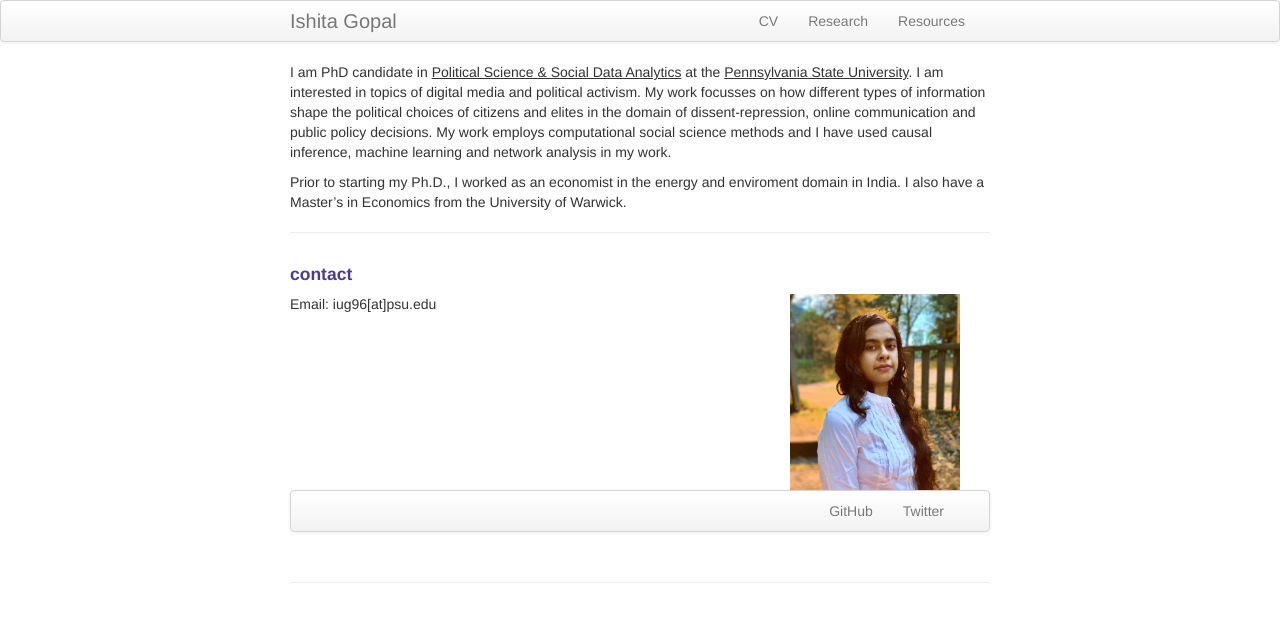
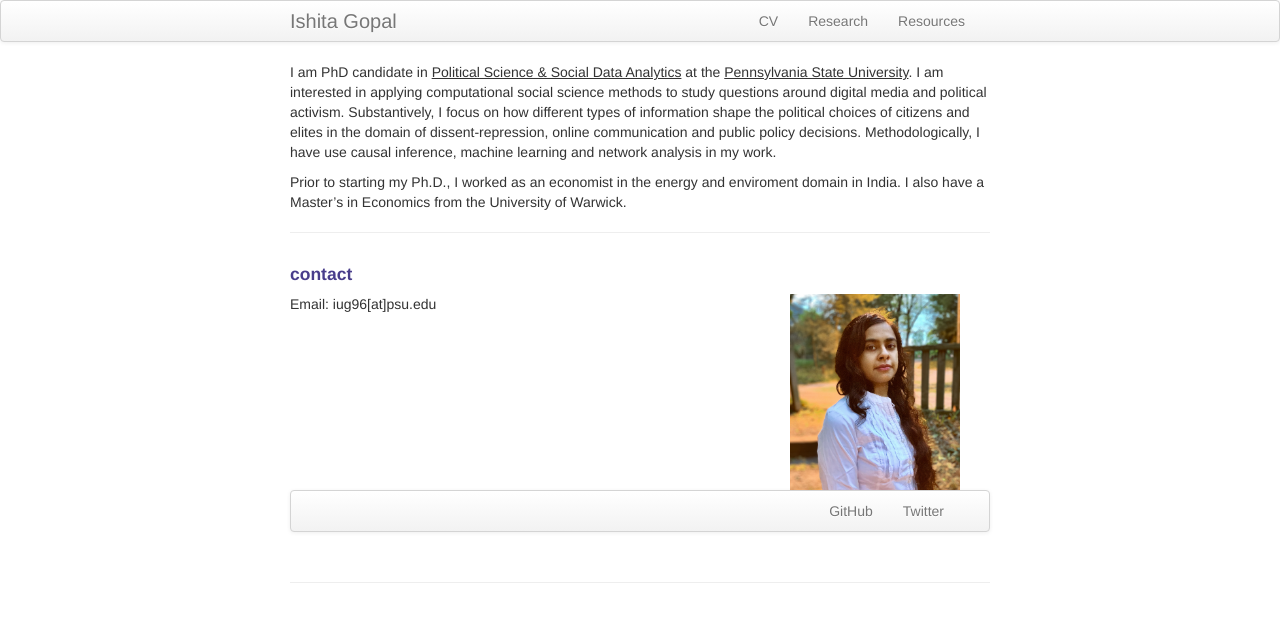
Before and after one commit to IshitaGopal/IshitaGopal.github.io, a Jekyll site: the page built from index.md, in a window 1280 px wide. Shown: the top 622 px of the page. Built offline with Jekyll 4.4.1, drawn with Linux system fonts in a browser that asks for light colours.

Commit message:
Update index.md

```diff
--- a/index.md
+++ b/index.md
@@ -2,10 +2,10 @@
 layout: frontpage
 title: Ishita Gopal
 description: Ishita Gopal is a PhD candidate at PSU.
-#keywords: Blue, Ham, treats, recycling, mail, being a good boy
+#keywords: CSS
 ---
 
-I am PhD candidate in <u>Political Science & Social Data Analytics</u> at the <u>Pennsylvania State University</u>. I am interested in topics of digital media and political activism. My work focusses on how different types of information shape the political choices of citizens and elites in the domain of dissent-repression, online communication and public policy decisions. My work employs computational social science methods and I have used causal inference, machine learning and network analysis in my work.
+I am PhD candidate in <u>Political Science & Social Data Analytics</u> at the <u>Pennsylvania State University</u>. I am interested in applying computational social science methods to study questions around digital media and political activism. Substantively, I focus on how different types of information shape the political choices of citizens and elites in the domain of dissent-repression, online communication and public policy decisions. Methodologically, I have use causal inference, machine learning and network analysis in my work.
 
 Prior to starting my Ph.D., I worked as an economist in the energy and enviroment domain in India. I also have a Master's in Economics from the University of Warwick.
 
```
